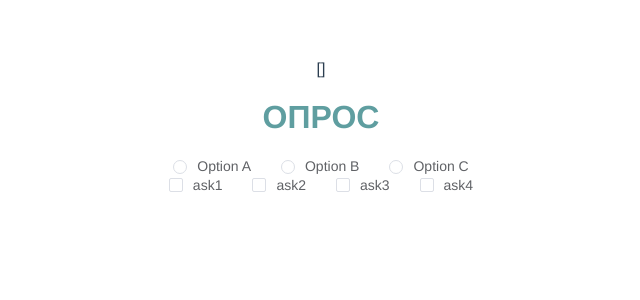
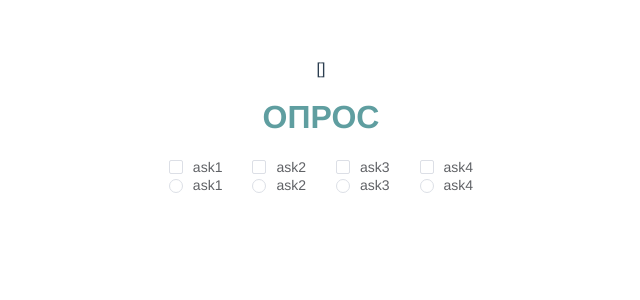
Before and after one commit to agbusko/vue-cli, a Vue app in the folder hello-world/: page / in a window 1280 px wide. Shown: the top 300 px of the page, without its empty margins (319-959 px from the left). Built offline with nearby package versions, Linux system fonts and the light colour scheme.

Commit message:
AB: add dyn. radio

```diff
--- a/hello-world/src/components/AppSurvey.vue
+++ b/hello-world/src/components/AppSurvey.vue
@@ -1,29 +1,38 @@
 <template>
-	<div id="survey">
-		{{checkQuestions}}
-		<!--test-->
+	<div id="survey">{{objCheckbox.checkAnswers}}{{objRadio.checkAnswers}}
 		<h1>ОПРОС</h1>
+		<app-checkbox
+			v-bind:answers="objCheckbox.answers"
+			v-on:change-answer="objCheckbox.checkAnswers=$event"
+		></app-checkbox>
 
-		<el-radio-group v-model="radio">
-			<el-radio :label="3">Option A</el-radio>
-			<el-radio :label="6">Option B</el-radio>
-			<el-radio :label="9">Option C</el-radio>
-		</el-radio-group>
-
-		<el-checkbox-group v-model="checkQuestions">
-			<el-checkbox v-for="(value, index) in questions" :key="index" :label="value"></el-checkbox>
-		</el-checkbox-group>
+		<app-radio
+			v-bind:answers="objRadio.answers"
+			v-on:change-answer="objRadio.checkAnswers=$event">
+		</app-radio>
 	</div>
 </template>
 <script>
+    import AppCheckbox from './controls/Checkbox'
+    import AppRadio from './controls/Radio'
+
     export default {
         name: "AppSurvey",
+        components: {
+            AppCheckbox,
+            AppRadio
+        },
 
         data () {
             return {
-                radio: '',
-                checkQuestions: [],
-								questions: [ 'ask1', 'ask2', 'ask3', 'ask4' ]
+                objCheckbox: {
+                    checkAnswers: [],
+                    answers: [ 'ask1', 'ask2', 'ask3', 'ask4' ]
+                },
+                objRadio: {
+                    checkAnswers: '',
+                    answers: [ 'ask1', 'ask2', 'ask3', 'ask4' ]
+                }
             }
         }
     }
--- /dev/null
+++ b/hello-world/src/components/controls/Checkbox.vue
@@ -0,0 +1,27 @@
+<template>
+	<div id="checkbox">
+		<el-checkbox-group v-model="checkAnswers">
+			<el-checkbox v-for="(value, index) in answers"
+					:key="index"
+					:label="value"
+					:change="$emit('change-answer', checkAnswers)">
+			</el-checkbox>
+		</el-checkbox-group>
+	</div>
+</template>
+<script>
+    export default {
+        name: "Checkbox",
+				props: {
+            answers: Array
+        },
+
+        data () {
+            return {
+                checkAnswers: [],
+            }
+        }
+    }
+</script>
+<style scoped>
+</style>
--- /dev/null
+++ b/hello-world/src/components/controls/Radio.vue
@@ -0,0 +1,27 @@
+<template>
+	<div id="radio">
+		<el-radio-group v-model="checkAnswers">
+			<el-radio v-for="(value, index) in answers"
+                :key="index"
+                :label="value"
+                :change="$emit('change-answer', checkAnswers)">
+			</el-radio>
+			</el-radio-group>
+	</div>
+</template>
+<script>
+    export default {
+        name: "Radio",
+        props: {
+            answers: null
+        },
+
+        data () {
+            return {
+                checkAnswers: ''
+            }
+        }
+    }
+</script>
+<style scoped>
+</style>
```
